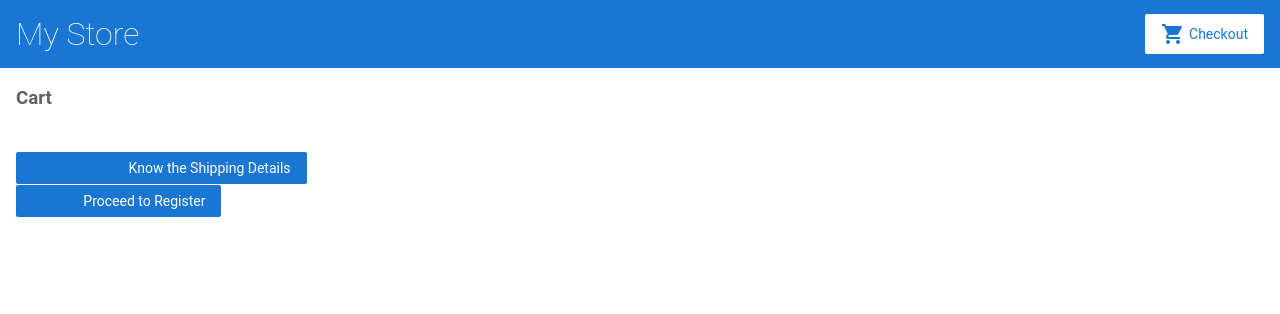
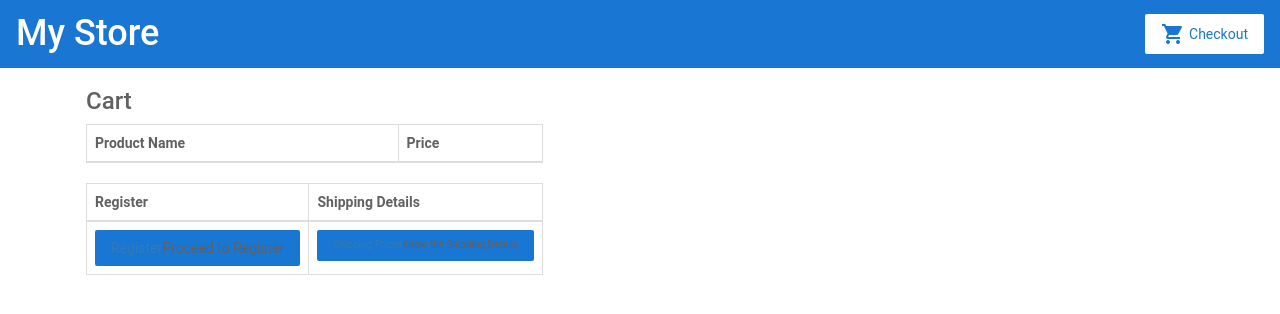
Before and after one commit to aparnaraok/angular-2sxrj2, an Angular app: page /cart in a window 1280 px wide. Shown: the top 314 px of the page. Built offline with nearby package versions, Linux system fonts and the light colour scheme.

Commit message:
table structure

```diff
--- a/src/app/cart/cart.component.css
+++ b/src/app/cart/cart.component.css
@@ -3,5 +3,5 @@
   /* max-width: 20px; */
   border: black;
   border-block-end-color: black;
-  font-size: 50px
+  font-size: 10px
   }
--- a/src/app/cart/cart.component.html
+++ b/src/app/cart/cart.component.html
@@ -1,33 +1,81 @@
 <!-- <p>
 cart works!
 </p> -->
+<head>
+  <meta name="viewport" content="width=device-width, initial-scale=1">
+  <link rel="stylesheet" href="https://maxcdn.bootstrapcdn.com/bootstrap/3.4.1/css/bootstrap.min.css">
+  <!-- <script src="https://ajax.googleapis.com/ajax/libs/jquery/3.5.1/jquery.min.js"></script> -->
+  <script src="https://maxcdn.bootstrapcdn.com/bootstrap/3.4.1/js/bootstrap.min.js"></script>
+</head>
 <h3>Cart</h3>
 
-<div class = "shipping" id = "ship">
+<!-- <div class = "shipping" id = "ship">
+<button>
+  <a routerLink="/shipping">Shipping Prices</a>Know the Shipping Details
+</button>
+</div> -->
+
+<ng-container>
+  <table class = "table table-bordered">
+    <thead>
+      <tr>
+        <th> Product Name </th>
+        <th> Price </th>
+      </tr>
+    </thead>
+    <tbody>
+       <tr *ngFor="let item of items">
+        <td>{{ item.name }}</td>
+        <td>{{ item.price | currency }}</td>
+      </tr>
+     </tbody>
+  </table>
+</ng-container>
+<!-- <div class="cart-item" *ngFor="let item of items">
+  <span>{{ item.name }}</span>
+  <span>{{ item.price | currency }}</span>
+</div> -->
+
+
+
+<!-- <div class = "register" id = "reg">
+<button>
+  <a routerLink="/product-form">Register</a>Proceed to Register
+</button>
+</div> -->
+
+<ng-container>
+  <table class = "table table-bordered">
+    <thead>
+      <tr>
+        <th> Register </th>
+        <th> Shipping Details </th>
+      </tr>
+    </thead>
+    <tbody>
+      <tr>
+        <td> <button>
+              <a routerLink="/product-form">Register</a>Proceed to Register</button>
+        </td>
+
+        <td>
+          <div class = "shipping" id = "ship">
 <button>
   <a routerLink="/shipping">Shipping Prices</a>Know the Shipping Details
 </button>
 </div>
+        </td>
+      </tr>
+    </tbody>
+  </table>
+</ng-container>
 
 
-<!-- {{onClickOpenForm()}}
-{{openform}} -->
-<div class="cart-item" *ngFor="let item of items">
-  <span>{{ item.name }}</span>
-  <span>{{ item.price | currency }}</span>
-</div>
-
-
- <!-- <div>
-  <button (click)="onClickOpenForm()"
- value="Register">Proceed to register</button>
-  </div> -->
-
-<div class = "register" id = "reg">
+<!-- <div class = "shipping" id = "ship">
 <button>
-  <a routerLink="/product-form">Register</a>Proceed to Register
+  <a routerLink="/shipping">Shipping Prices</a>Know the Shipping Details
 </button>
-</div>
+</div> -->
 
 <!-- <div [hidden]="!onClickOpenForm()" *ngIf="openform">
   <form [formGroup]="checkoutForm"
--- a/src/app/product-list/product-list.component.html
+++ b/src/app/product-list/product-list.component.html
@@ -5,12 +5,12 @@ can be found in the LICENSE file at http://angular.io/license
 -->
 
 
-<!-- <head>
+<head>
   <meta name="viewport" content="width=device-width, initial-scale=1">
   <link rel="stylesheet" href="https://maxcdn.bootstrapcdn.com/bootstrap/3.4.1/css/bootstrap.min.css">
   <script src="https://ajax.googleapis.com/ajax/libs/jquery/3.5.1/jquery.min.js"></script>
   <script src="https://maxcdn.bootstrapcdn.com/bootstrap/3.4.1/js/bootstrap.min.js"></script>
-</head> -->
+</head>
 
 
 
@@ -21,7 +21,7 @@ can be found in the LICENSE file at http://angular.io/license
     {{product.name}}
     </a>
   </h3> -->
-<div *ngFor="let product of products; index as productId">
+<!-- <div *ngFor="let product of products; index as productId">
 
   <h3>
     <a [title]="product.name + ' details'" [routerLink]="['/products', productId]">
@@ -43,26 +43,46 @@ can be found in the LICENSE file at http://angular.io/license
 </app-product-alerts>
 
 </div>
+ -->
 
 
 
 
+<ng-container>
+  <table class = "table table-bordered">
+    <thead>
+      <tr>
+        <th> Name </th>
+        <th> Description </th>
+        <th> Share </th>
+        <th> Notify </th>
+      </tr>
+    </thead>
+    <tbody>
+      <tr *ngFor="let product of products; index as productId">
+        <td>
+            <a [title]="product.name + ' details'" [routerLink]="       ['/products', productId]">
+            {{ product.name }}
+          </a>
+        </td>
+        <td>
+          <p *ngIf="product.description">
+            Description : {{product.description}}
+          </p>
+        </td>
+        <td>
+          <button (click)="share()">
+          Share
+          </button>
+        </td>
+        <td>
+          <app-product-alerts
+            [product]="product"
+             (notify)="onNotify()">
+          </app-product-alerts>
+        </td>
+      </tr>
 
-<!-- <div class = "container">
-   <table class = "table1" id = "tablecontent">
-     <thead>
-       <tr>
-        <th>#</th>
-        <th>Firstname</th>
-      </tr>
-     </thead>
-
-     <tbody>
-       <td>fdwsdff>
-         <tr>deefssqq</tr>
-        </td>
-    <!-- <td>Product Name
-      <tr>Product123</tr>
-    </td> -->
-   <!-- </table>
-</div> -->
+    </tbody>
+  </table>
+</ng-container>
--- a/src/app/shipping/shipping.component.html
+++ b/src/app/shipping/shipping.component.html
@@ -1,9 +1,36 @@
 <!-- <p>
 shipping works!
 </p> -->
+
+<head>
+  <meta name="viewport" content="width=device-width, initial-scale=1">
+  <link rel="stylesheet" href="https://maxcdn.bootstrapcdn.com/bootstrap/3.4.1/css/bootstrap.min.css">
+  <script src="https://ajax.googleapis.com/ajax/libs/jquery/3.5.1/jquery.min.js"></script>
+  <script src="https://maxcdn.bootstrapcdn.com/bootstrap/3.4.1/js/bootstrap.min.js"></script>
+</head>
+
 <h3>Shipping Prices</h3>
 
-<div class="shipping-item" *ngFor="let shipping of shippingCosts | async">
+<!-- <div class="shipping-item" *ngFor="let shipping of shippingCosts | async">
   <span>{{ shipping.type }}</span>
   <span>{{ shipping.price | currency }}</span>
-</div>
+</div> -->
+
+<ng-container>
+  <table class = "table table-bordered">
+    <thead>
+      <tr>
+        <th> Delivery Type </th>
+        <th> Cost </th>
+      </tr>
+    </thead>
+    <tbody>
+       <tr *ngFor="let shipping of shippingCosts | async">
+        <td>
+           {{ shipping.type }}
+        </td>
+        <td>{{ shipping.price | currency }}</td>
+       </tr>
+        </tbody>
+  </table>
+</ng-container>
```
